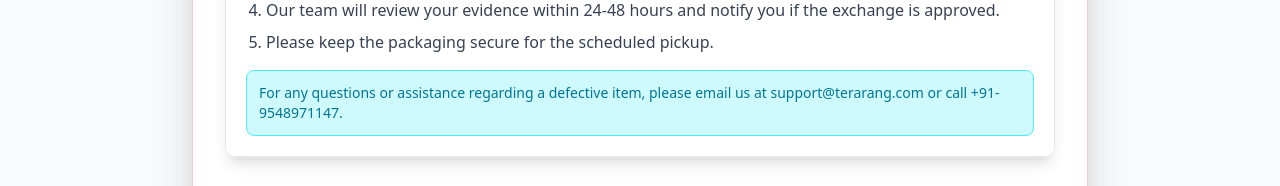
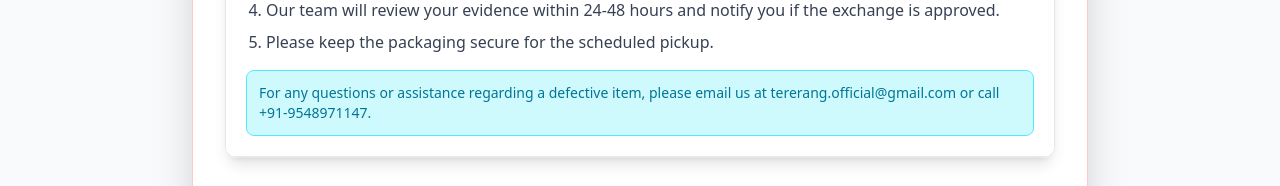
Before and after one commit to pratham-sarankar/tererang, a React (Vite) app: page /ReturnPolicy in a window 1280 px wide. Both pictures are taken after a click on the button "How to Initiate an Exchange (Seller's Fault)". Shown: the part 828-1014 px from the top of the page. Built offline with nearby package versions, Linux system fonts and the light colour scheme; no server answers.

Commit message:
update email.

```diff
--- a/src/products/ReturnPolicy.jsx
+++ b/src/products/ReturnPolicy.jsx
@@ -66,7 +66,7 @@
           <li>Please keep the packaging secure for the scheduled pickup.</li>
         </ol>
         <div className="p-3 bg-cyan-100 border border-cyan-300 rounded-lg text-cyan-700 text-sm mt-4">
-          For any questions or assistance regarding a defective item, please email us at support@terarang.com or call +91-9548971147.
+          For any questions or assistance regarding a defective item, please email us at tererang.official@gmail.com or call +91-9548971147.
         </div>
       </div>
     ),
@@ -91,9 +91,8 @@
         <ChevronDown className={`w-5 h-5 transition-transform duration-300 ${isOpen ? 'transform rotate-180 text-cyan-700' : 'text-gray-500'}`} />
       </button>
       <div
-        className={`overflow-hidden transition-all duration-500 ease-in-out ${
-          isOpen ? 'max-h-[500px] opacity-100 p-4 sm:p-5' : 'max-h-0 opacity-0'
-        } bg-white`}
+        className={`overflow-hidden transition-all duration-500 ease-in-out ${isOpen ? 'max-h-[500px] opacity-100 p-4 sm:p-5' : 'max-h-0 opacity-0'
+          } bg-white`}
       >
         {content}
       </div>
@@ -143,10 +142,10 @@
 
         {/* Footer/Guarantee Section */}
         <div className="p-6 sm:p-8 bg-gray-100 text-center border-t border-gray-200">
-            <p className="text-lg font-medium text-cyan-700">
-                <CheckCircle className="w-5 h-5 inline mr-2" />
-                We guarantee 100% Original, Quality-Checked Products.
-            </p>
+          <p className="text-lg font-medium text-cyan-700">
+            <CheckCircle className="w-5 h-5 inline mr-2" />
+            We guarantee 100% Original, Quality-Checked Products.
+          </p>
         </div>
 
       </div>
```
